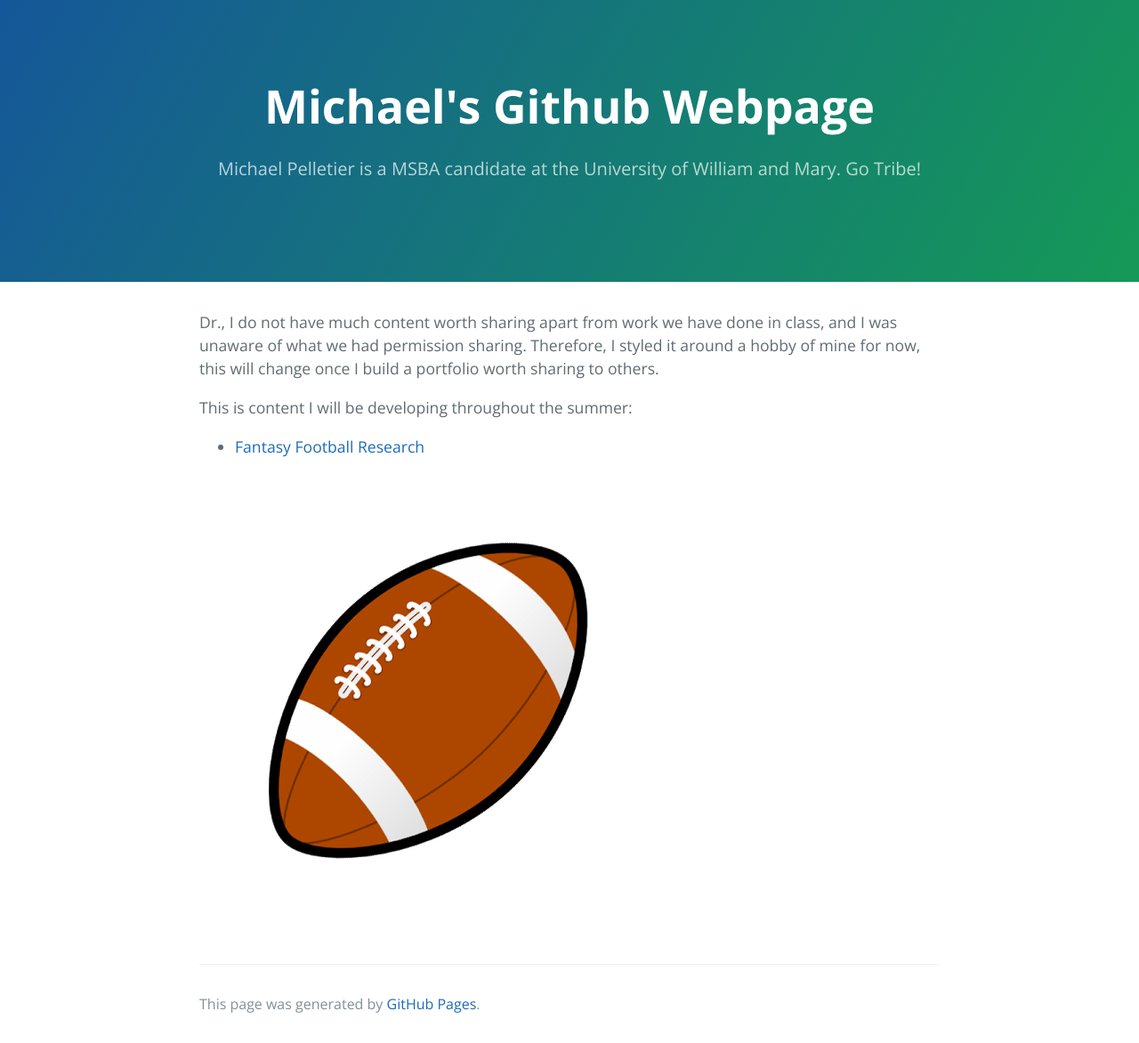
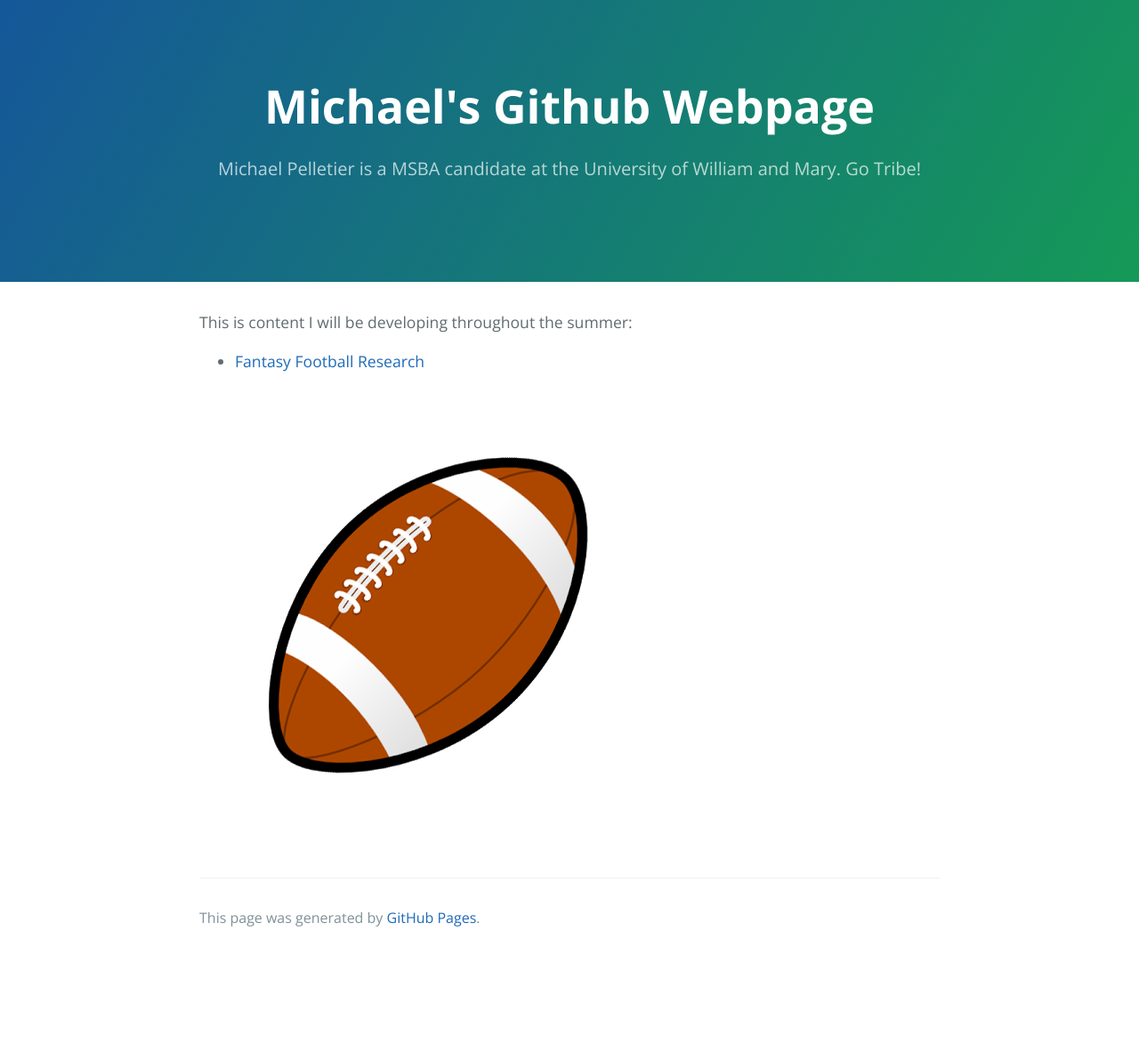
Before and after one commit to michaelpelletier22/michaelpelletier22.github.io, a Jekyll site: the page built from index.md, in a window 1280 px wide. Shown: the whole page at 89% size. Built offline with Jekyll 4.4.1, drawn with Linux system fonts in a browser that asks for light colours; our own code applies the rules of GitHub Pages for plain Markdown files; after the commit the page ends 1076 px from its top, so only the background shows below that.

Commit message:
Update index.md

```diff
--- a/index.md
+++ b/index.md
@@ -2,8 +2,6 @@
 title: Michael's Github Webpage
 description: Michael Pelletier is a MSBA candidate at the University of William and Mary. Go Tribe!
 ---
-
-Dr., I do not have much content worth sharing apart from work we have done in class, and I was unaware of what we had permission sharing. Therefore, I styled it around a hobby of mine for now, this will change once I build a portfolio worth sharing to others.
 
 This is content I will be developing throughout the summer:
 
```
